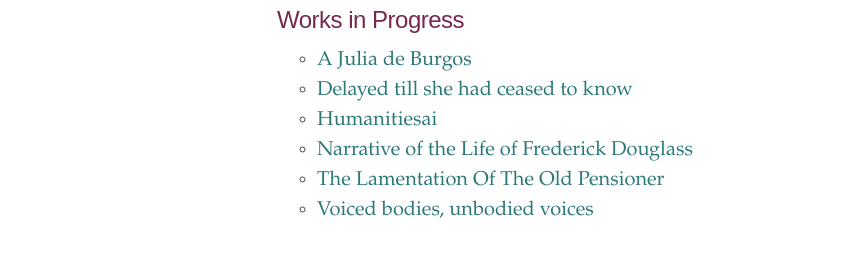
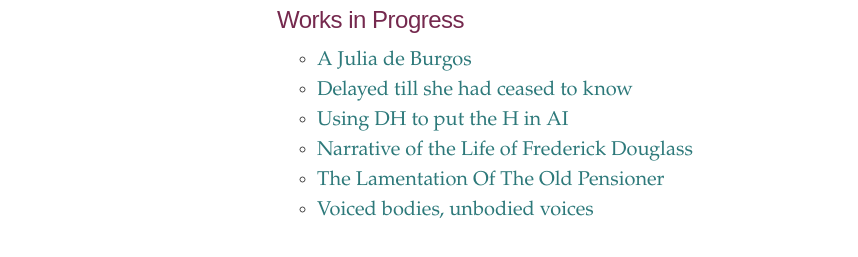
Before and after one commit to ylimem/ed, a Jekyll site: the page built from index.html, in a window 1280 px wide. Shown: the part 299-556 px from the top of the page, without its empty margins (3-861 px from the left). Built offline with Jekyll 4.4.1, drawn with Linux system fonts in a browser that asks for light colours.

Commit message:
Update humanitiesAI.md

```diff
--- a/_texts/humanitiesAI.md
+++ b/_texts/humanitiesAI.md
@@ -1,3 +1,7 @@
 ---
 layout: page
+title: Using DH to put the H in AI
 ---
+Understanding text generation of AI through text analysis
+What does where mean?
+Perspective, bias, and narrative
```
